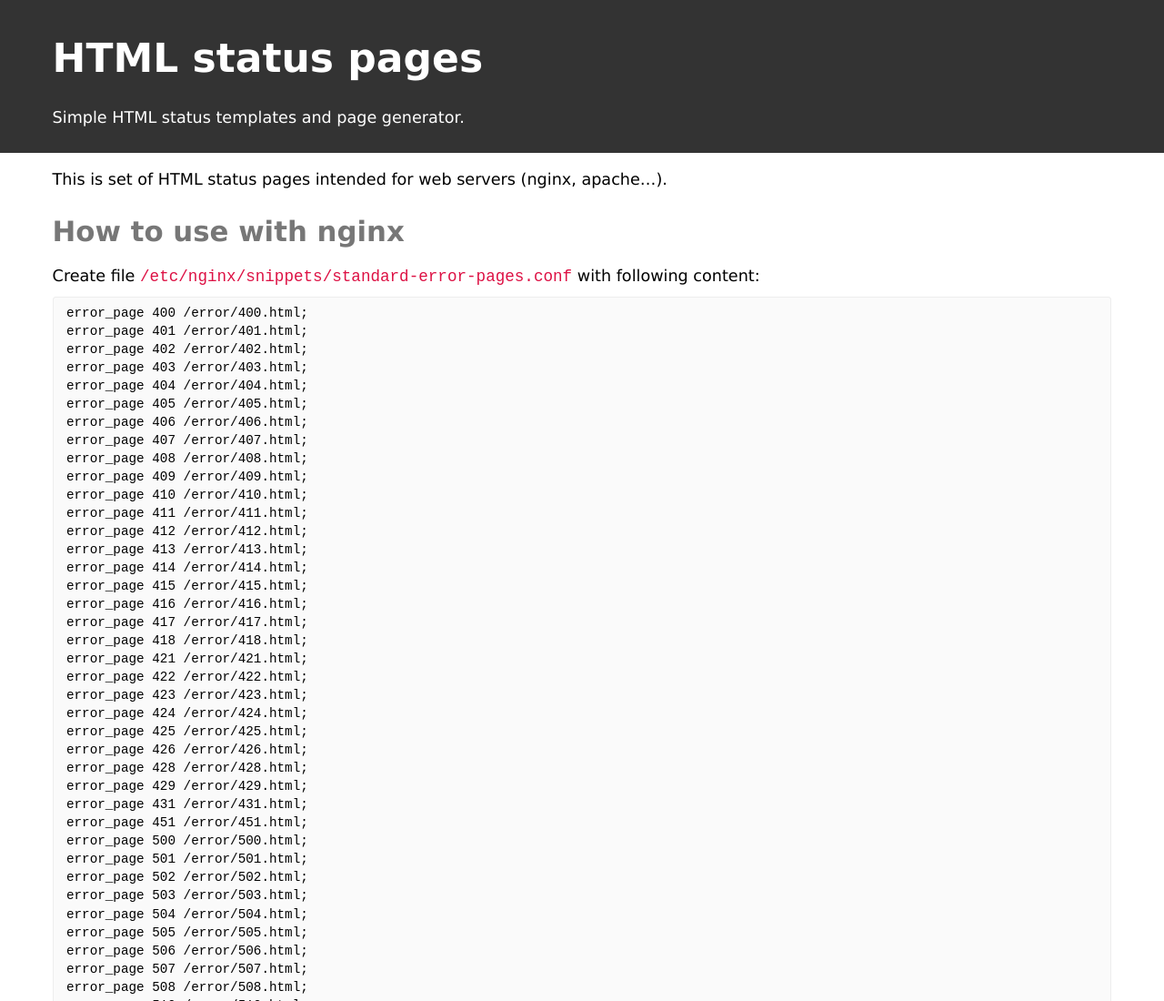
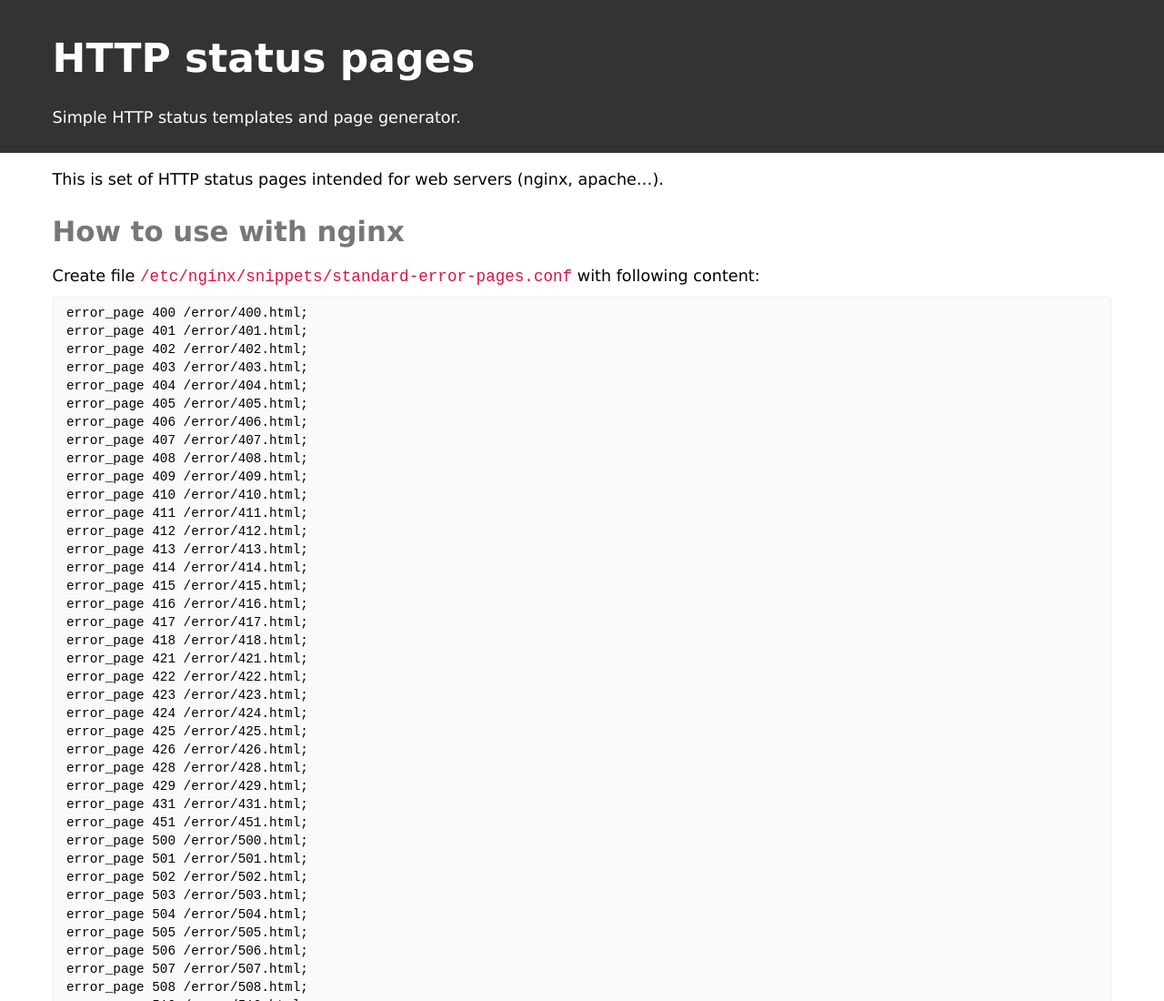
Before and after one commit to mireq/http-status-pages, a plain HTML site: page docs/index.html in a window 1280 px wide. Shown: the top 1100 px of the page at 91% size. Drawn offline with Linux system fonts and the light colour scheme.

Commit message:
HTML -> HTTP

```diff
--- a/docs/index.html
+++ b/docs/index.html
@@ -1,7 +1,7 @@
 <!DOCTYPE html>
 <html>
 <head>
-	<title>HTML staus pages</title>
+	<title>HTTP staus pages</title>
 	<meta charset="utf-8" />
 	<style>
 * {
@@ -147,13 +147,13 @@
 <body>
 	<div class="heading">
 		<div class="container">
-			<h1>HTML status pages</h1>
-			<p>Simple HTML status templates and page generator.</p>
+			<h1>HTTP status pages</h1>
+			<p>Simple HTTP status templates and page generator.</p>
 		</div>
 	</div>
 
 	<div class="container">
-		<p>This is set of HTML status pages intended for web servers (nginx, apache…).</p>
+		<p>This is set of HTTP status pages intended for web servers (nginx, apache…).</p>
 
 		<h2>How to use with nginx</h2>
 
```
Also changed, not shown: 1 other file.
